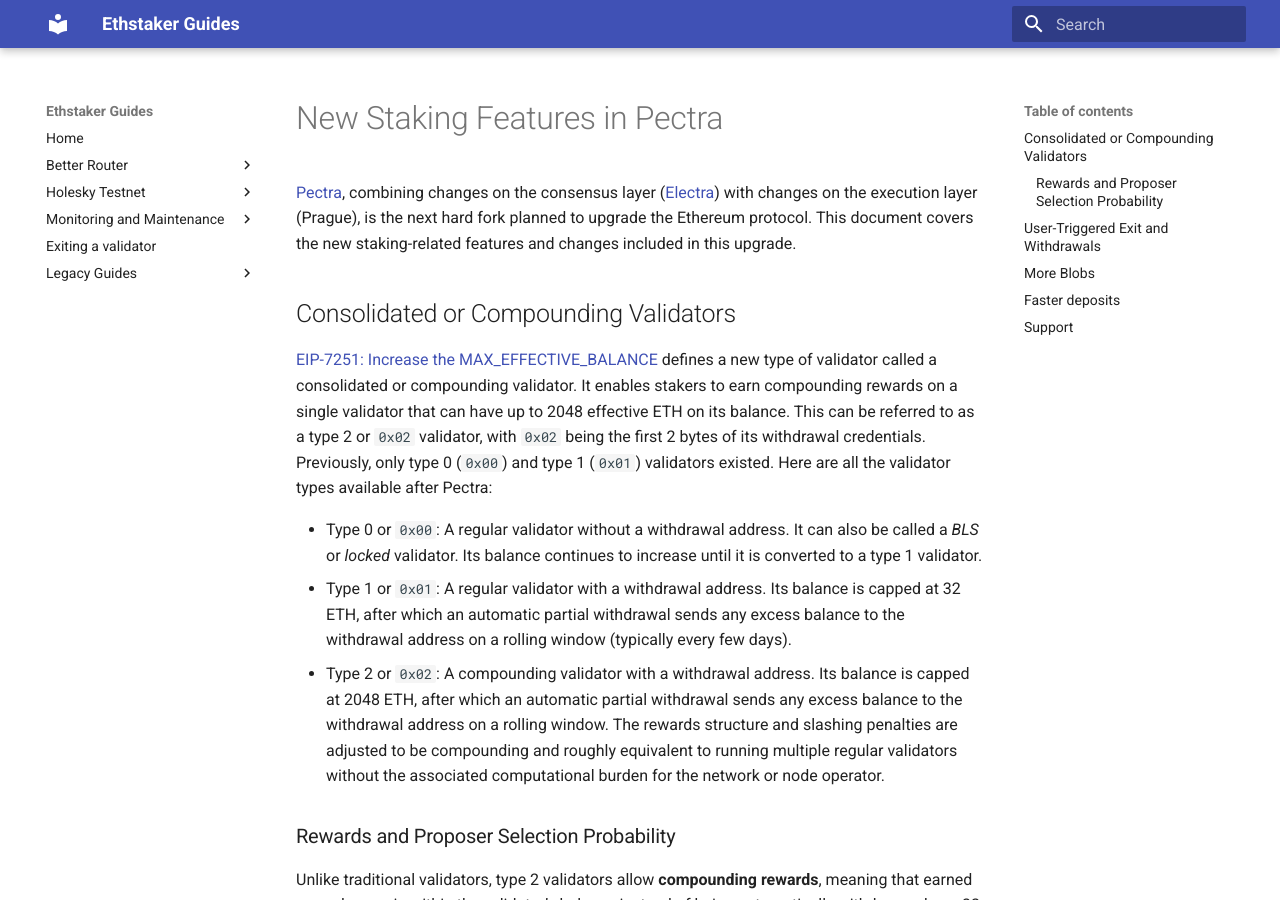
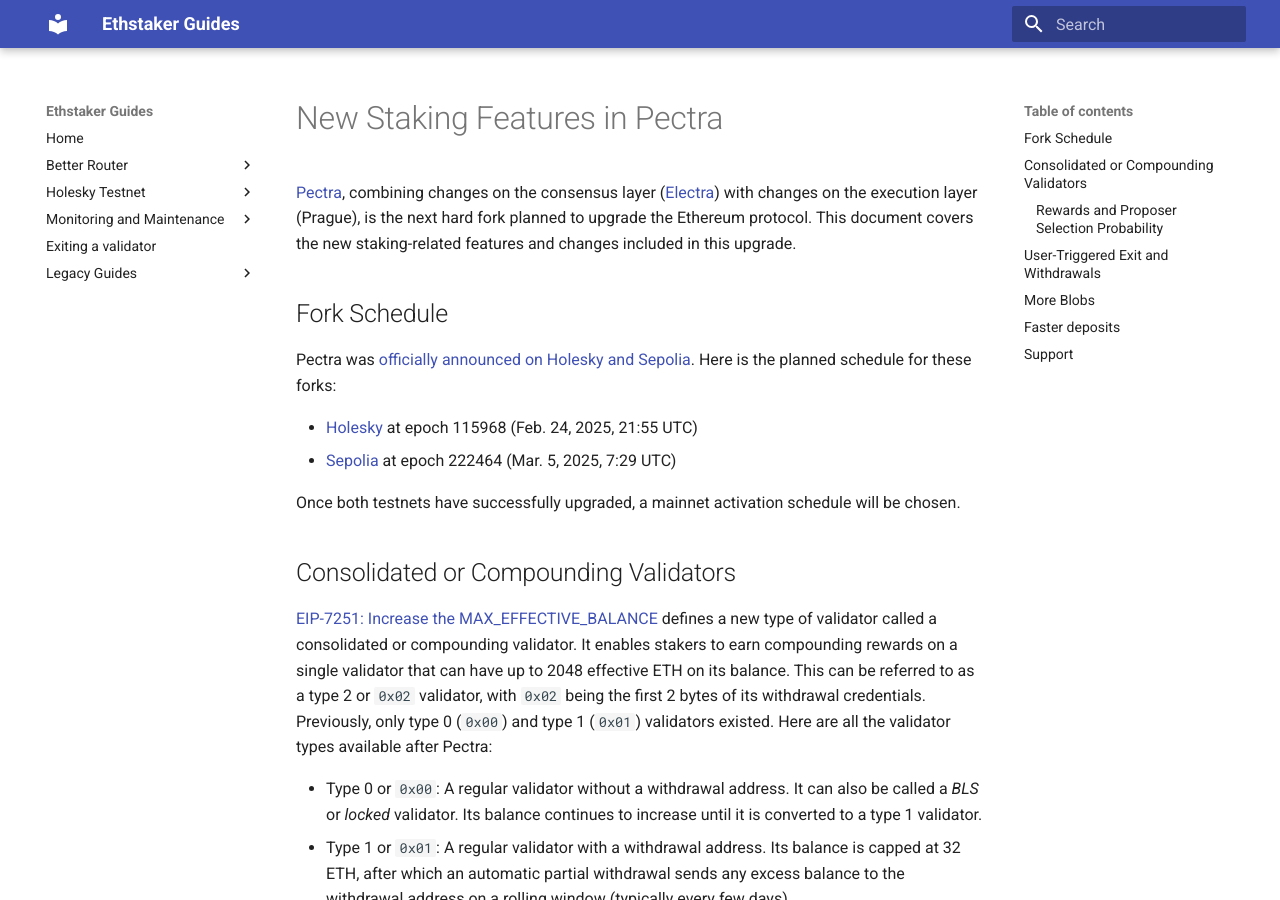
Before and after one commit to eth-educators/ethstaker-guides, an MkDocs documentation site: the page built from docs/pectra-features.md, in a window 1280 px wide and 900 px high. Built offline with MkDocs 1.6.1 and Material for MkDocs 9.7.7, drawn with Linux system fonts in a browser that asks for light colours.

Commit message:
Add fork schedule

```diff
--- a/docs/pectra-features.md
+++ b/docs/pectra-features.md
@@ -1,6 +1,15 @@
 # New Staking Features in Pectra
 
 [Pectra](https://eips.ethereum.org/EIPS/eip-7600), combining changes on the consensus layer ([Electra](https://github.com/ethereum/consensus-specs/tree/dev/specs/electra)) with changes on the execution layer (Prague), is the next hard fork planned to upgrade the Ethereum protocol. This document covers the new staking-related features and changes included in this upgrade.
+
+## Fork Schedule
+
+Pectra was [officially announced on Holesky and Sepolia](https://blog.ethereum.org/2025/02/14/pectra-testnet-announcement). Here is the planned schedule for these forks:
+
+- [Holesky](https://github.com/eth-clients/holesky) at epoch 115968 (Feb. 24, 2025, 21:55 UTC)
+- [Sepolia](https://github.com/eth-clients/sepolia) at epoch 222464 (Mar. 5, 2025, 7:29 UTC)
+
+Once both testnets have successfully upgraded, a mainnet activation schedule will be chosen.
 
 ## Consolidated or Compounding Validators
 
```
